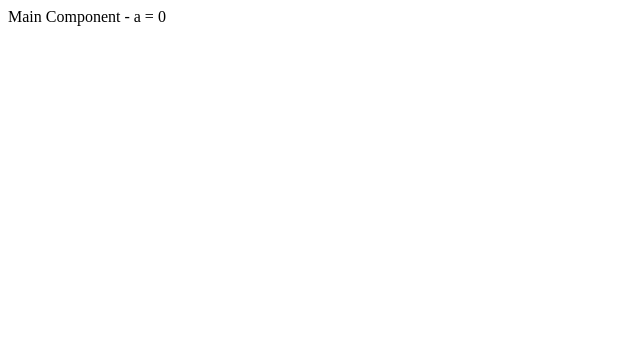
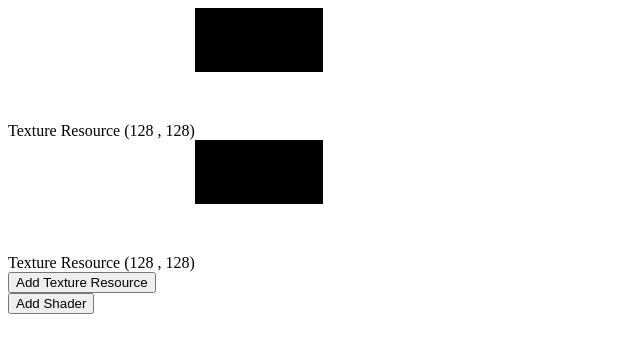
Before and after one commit to kvnnap/anvil-image-processing, a React app: page / in a window 1280 px wide. Shown: the top 352 px of the page, without its empty margins (0-640 px from the left). Built offline with nearby package versions, Linux system fonts and the light colour scheme.

Commit message:
WIP - Part 2 (Includes basic blur)

```diff
--- /dev/null
+++ b/src/components/BlurShaderComponent.tsx
@@ -0,0 +1,40 @@
+import React from 'react';
+import { ITextureResource } from '../resources/ITextureResource';
+import { BlurShader } from '../shaders/BlurShader';
+
+type BlurShaderProp =
+{
+    blurShader: BlurShader,
+    inputs: ITextureResource[],
+    outputs: ITextureResource[],
+    onChange: VoidFunction
+}
+
+type BlurShaderState =
+{
+    filterSize: number
+}
+
+export class BlurShaderComponent extends React.Component<BlurShaderProp, BlurShaderState>
+{
+    constructor(props : BlurShaderProp)
+    {
+        super(props);
+        this.state = {
+            filterSize: props.blurShader.getFilterSize()
+        };
+    }
+
+    filterSizeChange = (event: React.ChangeEvent<HTMLInputElement>) =>
+    {
+        this.props.blurShader.setFilterSize(+event.target.value);
+        this.setState({filterSize: this.props.blurShader.getFilterSize()});
+        this.props.onChange();
+    }
+
+    render(): React.ReactNode {
+        return <div>
+            <input type="number" min={1} value={this.state.filterSize} onChange={this.filterSizeChange}></input>
+        </div>;
+    }
+}
--- /dev/null
+++ b/src/components/Main.tsx
@@ -0,0 +1,9 @@
+import React from 'react';
+import { Pipeline } from './Pipeline';
+
+export class Main extends React.Component
+{
+    render(): React.ReactNode {
+        return <Pipeline />;
+    }
+}
--- /dev/null
+++ b/src/components/Pipeline.tsx
@@ -0,0 +1,70 @@
+import React from 'react';
+import { ITextureResource } from '../resources/ITextureResource';
+import { TextureResource } from '../resources/TextureResource';
+import { BlurShader } from '../shaders/BlurShader';
+import { IShader } from '../shaders/IShader';
+import { Shader } from './Shader';
+import { TextureResourceComponent } from './TexutreResourceComponent';
+
+type PipelineState = {
+    shaders: IShader[]
+    textureResources: TextureResource[]
+};
+
+export class Pipeline extends React.Component<{}, PipelineState>
+{
+    constructor(props: any)
+    {
+        super(props);
+        this.state = {
+            shaders: [],
+            textureResources: [new TextureResource(128, 128), new TextureResource(128, 128)]
+        };
+    }
+
+    clickAddShader = () => {
+        this.setState((state, props) => ({
+            shaders: [...state.shaders, new BlurShader()]
+        }));
+    }
+
+    clickAddTexRes = () => {
+        this.setState((state, props) => ({
+            textureResources: [...state.textureResources, new TextureResource(128, 128)]
+        }));
+    }
+
+    onChange = () => {
+        this.computeShaders();
+        //alert('test');
+    }
+
+    computeShaders() {
+        this.state.shaders.forEach((s) => {
+            s.compute();
+        });
+        // we may need deep copy here
+        this.setState((state, props) => ({
+            textureResources: [...state.textureResources]
+        }));
+    }
+
+    render(): React.ReactNode {
+        let shadNodes = this.state.shaders.map((shader, index) => {
+            return <Shader key={index} onChange={this.onChange} inputs={[this.state.textureResources[0]]} outputs={[this.state.textureResources[1]]} shader={shader}></Shader>;
+        });
+        let texNodes = this.state.textureResources.map((texRes, index)=> {
+            return <TextureResourceComponent key={index} textureResource={texRes}></TextureResourceComponent>
+        });
+        return <div>
+            <div>
+                {texNodes}
+            </div>
+            <button onClick={this.clickAddTexRes}>Add Texture Resource</button>
+            <div>
+                {shadNodes}
+            </div>
+            <button onClick={this.clickAddShader}>Add Shader</button>
+        </div>;
+    }
+}
--- /dev/null
+++ b/src/components/Shader.tsx
@@ -0,0 +1,37 @@
+import React from 'react';
+import { ITextureResource } from '../resources/ITextureResource';
+import { BlurShader } from '../shaders/BlurShader';
+import { IShader } from '../shaders/IShader';
+import { IShaderVisitor } from '../shaders/IShaderVisitor';
+import { BlurShaderComponent } from './BlurShaderComponent';
+
+type ShaderProperty =
+{
+    shader: IShader,
+    inputs: ITextureResource[],
+    outputs: ITextureResource[],
+    onChange: VoidFunction
+}
+
+
+export class Shader extends React.Component<ShaderProperty> implements IShaderVisitor
+{
+    constructor(props: ShaderProperty)
+    {
+        super(props);
+        this.props.shader.setInputs(this.props.inputs);
+        this.props.shader.setOutputs(this.props.outputs);
+    }
+
+    private node:React.ReactNode;
+    visitBlur(s: BlurShader): void
+    {
+        this.node = <BlurShaderComponent onChange={this.props.onChange} inputs={this.props.inputs} outputs={this.props.outputs} blurShader={s} />;
+    }
+
+    render(): React.ReactNode
+    {
+        this.props.shader.accept(this);
+        return this.node;
+    }
+}
--- /dev/null
+++ b/src/components/TexutreResourceComponent.tsx
@@ -0,0 +1,41 @@
+import React from 'react';
+import { TextureResource } from '../resources/TextureResource';
+
+type TextureResourceProp =
+{
+    textureResource: TextureResource
+}
+
+export class TextureResourceComponent extends React.Component<TextureResourceProp>
+{
+    private canvas: React.RefObject<HTMLCanvasElement> = React.createRef();
+
+    private updateCanvas()
+    {
+        let canvas = this.canvas.current;
+        let ctx = canvas.getContext('2d');
+        let dim = this.props.textureResource.getDimensions();
+        ctx.putImageData(new ImageData(this.props.textureResource.getData(), dim.x), 0, 0);
+    }
+
+    componentDidMount(): void
+    {
+        this.updateCanvas();
+    }
+
+    componentDidUpdate(prevProps: Readonly<TextureResourceProp>, prevState: Readonly<{}>, snapshot?: any): void {
+        //if (this.prevData !== this.props.textureResource.getData())
+        {
+            this.updateCanvas();
+        }
+    }
+
+    render(): React.ReactNode
+    {
+        let dim = this.props.textureResource.getDimensions();
+        return <div>
+            <span>Texture Resource ({dim.x} , {dim.y})</span>
+            <canvas ref={this.canvas} width={dim.x} height={dim.y}></canvas>
+        </div>;
+    }
+}
--- a/src/components/main.tsx
+++ /dev/null
@@ -1,26 +0,0 @@
-import React from 'react';
-
-type MainState = {
-    counter: number
-};
-
-export class Main extends React.Component<{}, MainState>
-{
-    constructor(props: any)
-    {
-        super(props);
-        this.state = {
-            counter: 0
-        };
-    }
-
-    click = () => {
-        this.setState((state, props) => ({
-            counter: state.counter + 1
-        }));
-    }
-
-    render(): React.ReactNode {
-        return <div onClick={this.click}>Main Component - a = {this.state.counter}</div>;
-    }
-}
--- a/src/index.tsx
+++ b/src/index.tsx
@@ -1,5 +1,5 @@
 import { createRoot } from 'react-dom/client';
-import { Main } from './components/main';
+import { Main } from './components/Main';
 import { TextureResource } from './resources/TextureResource';
 import { BlurShader } from './shaders/BlurShader';
 
--- a/src/resources/TextureResource.ts
+++ b/src/resources/TextureResource.ts
@@ -4,11 +4,27 @@ import { ITextureResource } from "./ITextureResource";
 
 export class TextureResource implements ITextureResource
 {
-    data : Uint8ClampedArray;
+    private data : Uint8ClampedArray;
+    private static readonly BytesPerPixel:number = 4;
 
     constructor(private width: number, private height: number)
     {
-        this.data = new Uint8ClampedArray(width * height * 4);
+        //this.data = new Uint8ClampedArray(width * height * 4);
+        function* generateUint8(size:number): IterableIterator<number>
+        {
+            for (let i = 0; i < size; ++i)
+            {
+                switch(i % 4)
+                {
+                    case 0:
+                    case 1:
+                    case 2:
+                        yield i < size / 2 ? 0 : 255; break;
+                    case 3: yield 255; break;
+                }
+            }
+        }
+        this.data = new Uint8ClampedArray(generateUint8(width * height * TextureResource.BytesPerPixel));
     }
 
     getDimensions(): Vector2
@@ -20,8 +36,13 @@ export class TextureResource implements ITextureResource
     get(x: number, y: number): Vector4
     {
         let i = this.twoToOneDim(x, y);
-        let v = new Vector4(this.data[i + 0], this.data[i + i], this.data[i + 2], this.data[i + 3]);
+        let v = new Vector4(this.data[i + 0], this.data[i + 1], this.data[i + 2], this.data[i + 3]);
         return v.mulScalar(1 / 255);
+    }
+
+    getData() : Uint8ClampedArray
+    {
+        return this.data;
     }
 
     // Assuming value is [0..1]
@@ -38,6 +59,8 @@ export class TextureResource implements ITextureResource
 
     private twoToOneDim(x: number, y: number) : number
     {
-        return this.height * y + x;
+        x = x < 0 ? 0 : x >= this.width ? this.width - 1 : x;
+        y = y < 0 ? 0 : y >= this.height ? this.height - 1 : y;
+        return TextureResource.BytesPerPixel * (this.height * y + x);
     }
 }
--- a/src/shaders/BlurShader.ts
+++ b/src/shaders/BlurShader.ts
@@ -3,15 +3,16 @@ import { Vector4 } from "../math/Vector4";
 import { ITextureResource } from "../resources/ITextureResource";
 import { TextureResource } from "../resources/TextureResource";
 import { IShader } from "./IShader";
+import { IShaderVisitor } from "./IShaderVisitor";
 
 export class BlurShader implements IShader
 {
     private static stdDeviations: number = 3;
 
-    private inputs: ITextureResource[];
-    private outputs: ITextureResource[];
+    private inputs: ITextureResource[] = [];
+    private outputs: ITextureResource[] = [];
 
-    private filterCoeff:number[];
+    private filterCoeff:number[] = [];
 
     getInputs(): ITextureResource[]
     {
@@ -21,6 +22,11 @@ export class BlurShader implements IShader
     getOutputs(): ITextureResource[]
     {
         throw this.outputs;
+    }
+
+    getFilterSize() : number
+    {
+        return this.filterCoeff.length;
     }
 
     setInputs(inputs: ITextureResource[]): void
@@ -67,6 +73,7 @@ export class BlurShader implements IShader
         {
             for(let y = 0; y < dim.y; ++y)
             {
+                result = new Vector4();
                 for (let i = 0; i < filterSize; ++i)
                     result.addSelf(input.get(x + i - halfSize, y).mulScalar(this.filterCoeff[i]));
                 buffer.set(x, y, result);
@@ -74,11 +81,11 @@ export class BlurShader implements IShader
         }
 
         // second pass
-        result = new Vector4();
         for(let x = 0; x < dim.x; ++x)
         {
             for(let y = 0; y < dim.y; ++y)
             {
+                result = new Vector4();
                 for (let i = 0; i < filterSize; ++i)
                     result.addSelf(buffer.get(x, y + i - halfSize).mulScalar(this.filterCoeff[i]));
                 output.set(x, y, result);
@@ -86,4 +93,8 @@ export class BlurShader implements IShader
         }
     }
 
+    accept(visitor: IShaderVisitor): void
+    {
+        visitor.visitBlur(this);
+    }
 }
--- a/src/shaders/IShader.ts
+++ b/src/shaders/IShader.ts
@@ -1,6 +1,7 @@
 // Shader has access to n input resources and m output resources
 
 import { ITextureResource } from "../resources/ITextureResource";
+import { IShaderVisitor } from "./IShaderVisitor";
 
 export interface IShader
 {
@@ -9,5 +10,6 @@ export interface IShader
     setInputs(inputs: ITextureResource[]) : void;
     setOutputs(outputs: ITextureResource[]) : void;
 
+    accept(visitor: IShaderVisitor) : void;
     compute() : void;
 }
--- /dev/null
+++ b/src/shaders/IShaderVisitor.ts
@@ -0,0 +1,6 @@
+import { BlurShader } from "./BlurShader";
+
+export interface IShaderVisitor
+{
+    visitBlur(s: BlurShader) : void;
+}
```
